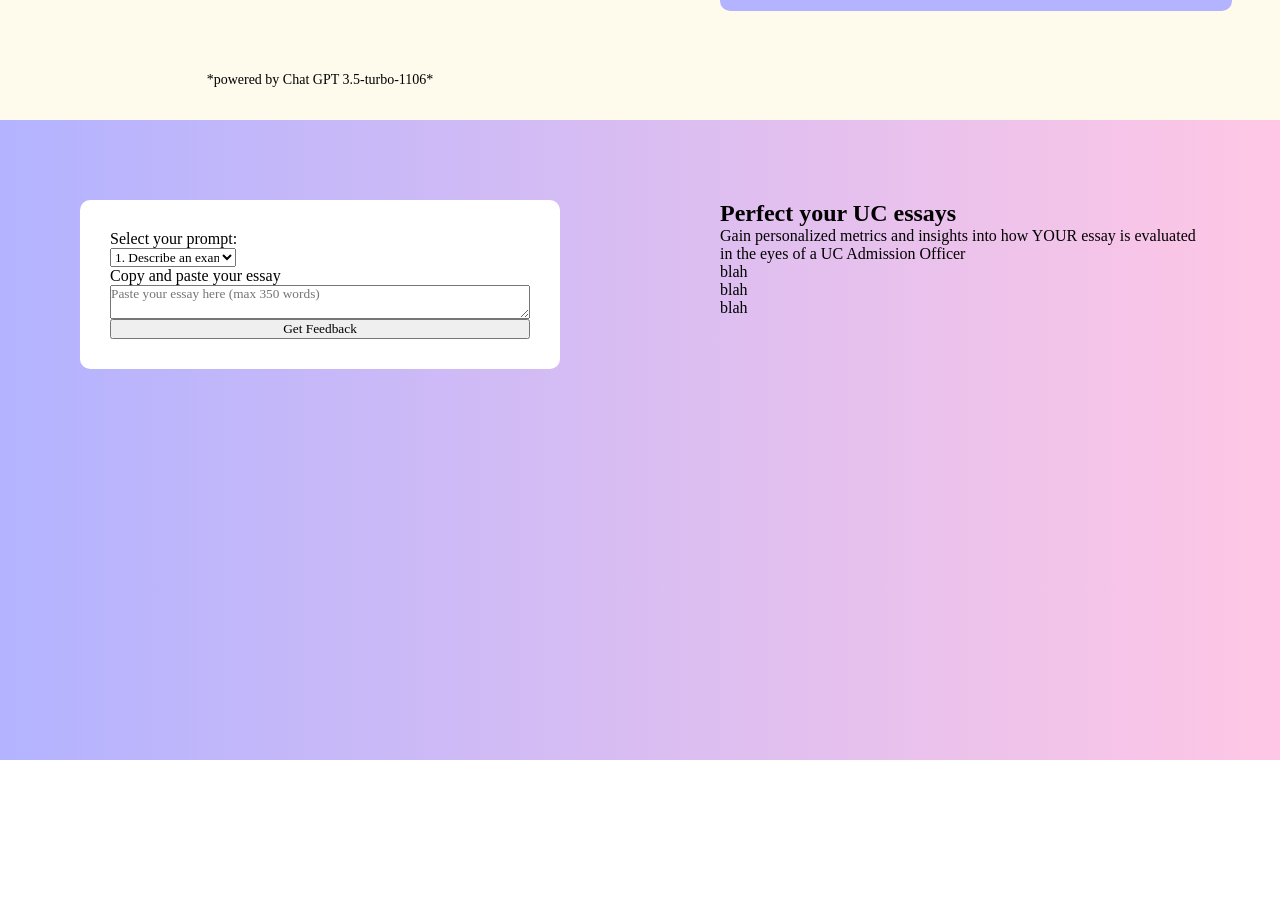
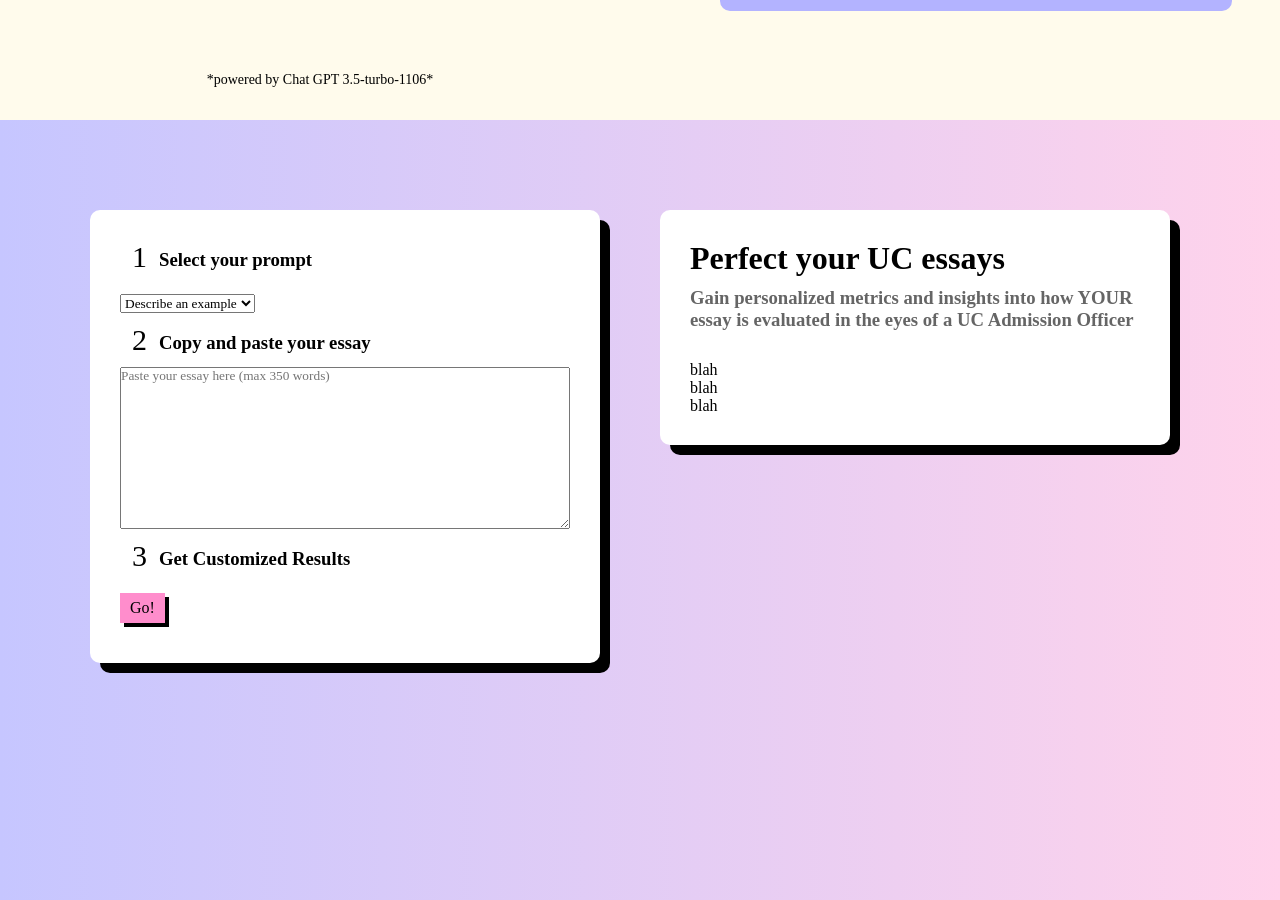
Before and after one commit to Lopez-Jordan/UC-Chatbot, a React (Vite) app in the folder client/: page / in a window 1280 px wide. Shown: the part 680-1580 px from the top of the page. Before the commit the page ends 1440 px from the top, so only its background shows below. Built offline with nearby package versions, Linux system fonts and the light colour scheme; a web font is replaced by a local one.

Commit message:
updated a lot of styling

```diff
--- a/client/src/Reviewer.css
+++ b/client/src/Reviewer.css
@@ -1,17 +1,21 @@
 .main2{
     height: 80vh;
-    background: linear-gradient(to left, rgb(255, 199, 229), rgb(179, 179, 255));
+    background: linear-gradient(to left, rgb(255, 211, 235), rgb(198, 198, 255));
+    padding: 70px;
     display: flex;
 }
+
+
 .halfLeft, .halfRight{
     width: 50%;
-    padding: 80px;
+    padding: 20px 40px 20px 20px;
     display: flex;
     flex-direction: column;
 }
 .formContainer{
     background-color: white;
     border-radius: 10px;
+    box-shadow: 10px 10px 0px black;
 }
 .reviewForm{
     display: flex;
@@ -19,7 +23,56 @@
     padding: 30px;
 }
 
+.numContainer{
+    display: flex;
+    justify-content: start;
+    align-items: center;
+    margin-bottom: 10px;
+}
+.numContainer > h3{
+    margin-top: 6px;
+}
+.numSpan{
+    padding: 0px 12px;
+    width: fit-content;
+    font-size: 30px;
+}
+.metrics{
+    margin: 10px 0 30px 0;
+    color: rgb(101, 101, 101);
+}
+#essay{
+    margin-bottom: 10px;
+    height: 160px;
+}
+
+
+.rightContent{
+    background-color: white;
+    background-color: white;
+    border-radius: 10px;
+    padding: 30px;
+    display: flex;
+    flex-direction: column;
+    box-shadow: 10px 10px 0 black;
+}
 
 select{
     width: 30%;
+    margin: 10px 0px;
 }
+#getFeedback{
+    font-size: 16px;
+    margin: 10px 0px;
+    width: fit-content;
+    padding: 6px 10px;
+    color: black;
+    background-color: rgb(255, 141, 204);
+    border: none;
+    cursor: pointer;
+    box-shadow: 4px 4px 0px black;
+}
+#getFeedback:hover{
+    box-shadow: none
+
+}
--- a/client/src/Reviewer.jsx
+++ b/client/src/Reviewer.jsx
@@ -51,27 +51,35 @@ export default function Reviewer() {
       <div className='halfLeft'>
         <div className='formContainer'>
           <form className='reviewForm' onSubmit={handleFormSubmit}>
-            <label htmlFor="prompt">Select your prompt:</label>
+            <div className='numContainer'><span className='numSpan'>1</span>
+              <h3>Select your prompt</h3>
+            </div>
             <select
               onChange={(e) => setPrompt(e.target.value)}
               value={prompt}
             >
-              <option value="1">1. Describe an example of your leadership experience in which you have positively influenced others, helped resolve disputes or contributed to group efforts over time.</option>
-              <option value="2">2. Every person has a creative side, and it can be expressed in many ways: problem solving, original and innovative thinking, and artistically, to name a few. Describe how you express your creative side.</option>
-              <option value="3">3. What would you say is your greatest talent or skill? How have you developed and demonstrated that talent over time?</option>
-              <option value="4">4. Describe how you have taken advantage of a significant educational opportunity or worked to overcome an educational barrier you have faced.</option>
-              <option value="5">5. Describe the most significant challenge you have faced and the steps you have taken to overcome this challenge. How has this challenge affected your academic achievement? </option>
-              <option value="6">6. Think about an academic subject that inspires you. Describe how you have furthered this interest inside and/or outside of the classroom. </option>
-              <option value="7">7. What have you done to make your school or your community a better place?</option>
-              <option value="8">8. Beyond what has already been shared in your application, what do you believe makes you a strong candidate for admissions to the University of California?</option>
+              <option value="1">Describe an example of your leadership experience in which you have positively influenced others, helped resolve disputes or contributed to group efforts over time.</option>
+              <option value="2">Every person has a creative side, and it can be expressed in many ways: problem solving, original and innovative thinking, and artistically, to name a few. Describe how you express your creative side.</option>
+              <option value="3">What would you say is your greatest talent or skill? How have you developed and demonstrated that talent over time?</option>
+              <option value="4">Describe how you have taken advantage of a significant educational opportunity or worked to overcome an educational barrier you have faced.</option>
+              <option value="5">Describe the most significant challenge you have faced and the steps you have taken to overcome this challenge. How has this challenge affected your academic achievement? </option>
+              <option value="6">Think about an academic subject that inspires you. Describe how you have furthered this interest inside and/or outside of the classroom. </option>
+              <option value="7">What have you done to make your school or your community a better place?</option>
+              <option value="8">Beyond what has already been shared in your application, what do you believe makes you a strong candidate for admissions to the University of California?</option>
             </select>
-            <label>Copy and paste your essay</label>
+            <div className='numContainer'><span className='numSpan'>2</span>
+              <h3>Copy and paste your essay</h3>
+            </div>
             <textarea
+              id='essay'
               onChange={(e) => setInputEssay(e.target.value)}
               value={inputEssay}
               placeholder="Paste your essay here (max 350 words)"
             ></textarea>
-            <button type='submit'>Get Feedback</button>
+            <div className='numContainer'><span className='numSpan'>3</span>
+              <h3>Get Customized Results</h3>
+            </div>
+            <button id="getFeedback" type='submit'>Go!</button>
           </form>
           {displayResults &&
             <>
@@ -86,14 +94,15 @@ export default function Reviewer() {
         </div>
       </div>
       <div className='halfRight'>
-        <h2>Perfect your UC essays</h2>
-        <p>Gain personalized metrics and insights into how YOUR essay is evaluated in the eyes of a UC Admission Officer</p>
-        <div style={{ display: "flex", flexDirection: "column" }}>
-          <p>blah</p>
-          <p>blah</p>
-          <p>blah</p>
+        <div className='rightContent'>
+          <h1>Perfect your UC essays</h1>
+          <h3 className='metrics'>Gain personalized metrics and insights into how YOUR essay is evaluated in the eyes of a UC Admission Officer</h3>
+          <div style={{ display: "flex", flexDirection: "column" }}>
+            <p>blah</p>
+            <p>blah</p>
+            <p>blah</p>
+          </div>
         </div>
-
       </div>
     </div>
   );
```
